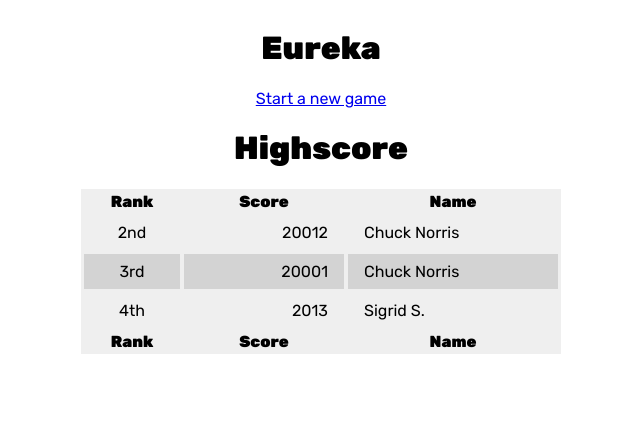
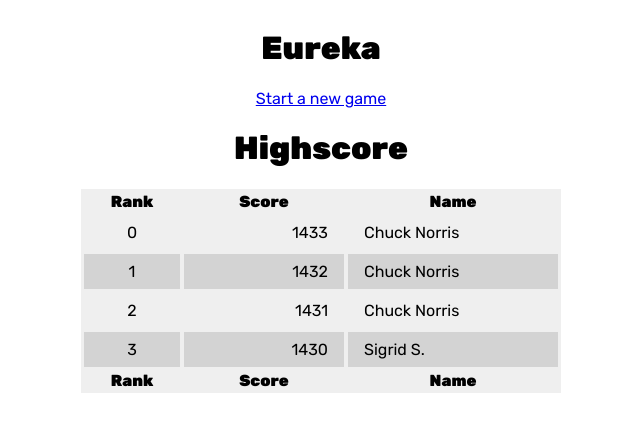
Before and after one commit to riethmayer/eureka, a React (Create React App) app: page / in a window 1280 px wide. Shown: the top 432 px of the page, without its empty margins (319-959 px from the left). Built offline with nearby package versions, Linux system fonts and the light colour scheme.

Commit message:
Add highscore container

```diff
--- a/src/HighScore/HighScore.js
+++ b/src/HighScore/HighScore.js
@@ -1,6 +1,13 @@
 import React from "react";
 
-const HighScore = highScores => (
+const players = highscores => {
+  return Object.keys(highscores).map(key => {
+    const { score, player } = highscores[key];
+    return { score, player, key };
+  });
+};
+
+const HighScore = ({ highScores }) => (
   <table>
     <thead>
       <tr>
@@ -17,35 +24,13 @@ const HighScore = highScores => (
       </tr>
     </tfoot>
     <tbody>
-      {Object.keys(highScores).forEach((key, index) => {
-        console.log(highScores);
-        console.log(key);
-        console.log(index);
-        const { score, person } = highScores[key];
-        return (
-          <tr key={key}>
-            <td>{index}</td>
-            <td>{score}</td>
-            <td>{person}</td>
-          </tr>
-        );
-      })}
-
-      <tr>
-        <td>2nd</td>
-        <td>20012</td>
-        <td>Chuck Norris</td>
-      </tr>
-      <tr>
-        <td>3rd</td>
-        <td>20001</td>
-        <td>Chuck Norris</td>
-      </tr>
-      <tr>
-        <td>4th</td>
-        <td>2013</td>
-        <td>Sigrid S.</td>
-      </tr>
+      {players(highScores).map(({ key, score, player }, index) => (
+        <tr key={key}>
+          <td>{index}</td>
+          <td>{score}</td>
+          <td>{player}</td>
+        </tr>
+      ))}
     </tbody>
   </table>
 );
```
